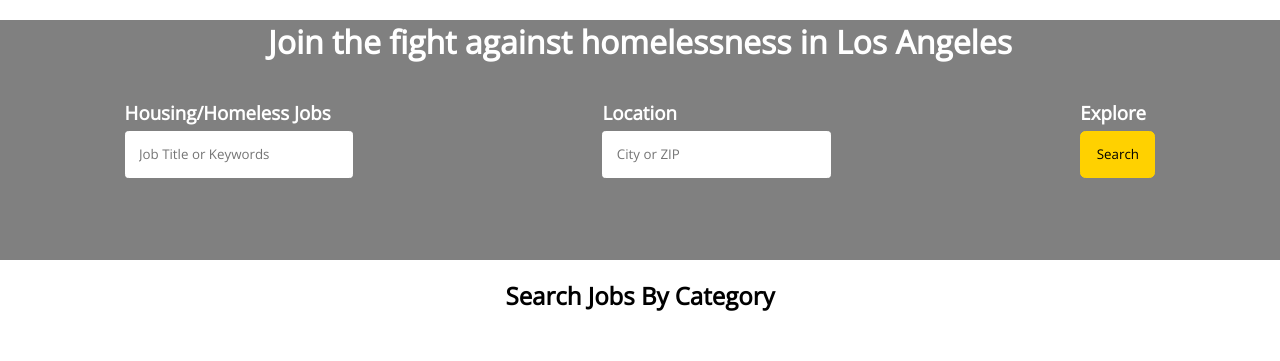
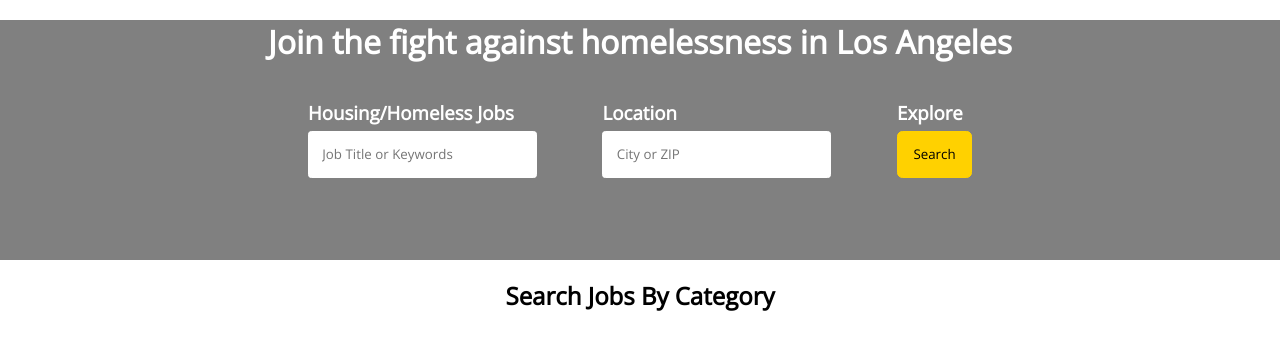
Before and after one commit to hackforla/jobs-for-hope, a Flask app: page / in a window 1280 px wide. Shown: the part 291-652 px from the top of the page. Run offline with Flask 2, Linux system fonts and the light colour scheme.

Commit message:
fix: search form  margin at large screen

```diff
--- a/static/css/index.css
+++ b/static/css/index.css
@@ -383,3 +383,10 @@ h3,h4{
 		padding: 0 80px;
 	}
 }
+
+@media screen and (min-width: 700px){
+	.search {
+		margin: auto;
+		width: 730px;
+	}
+}
```
